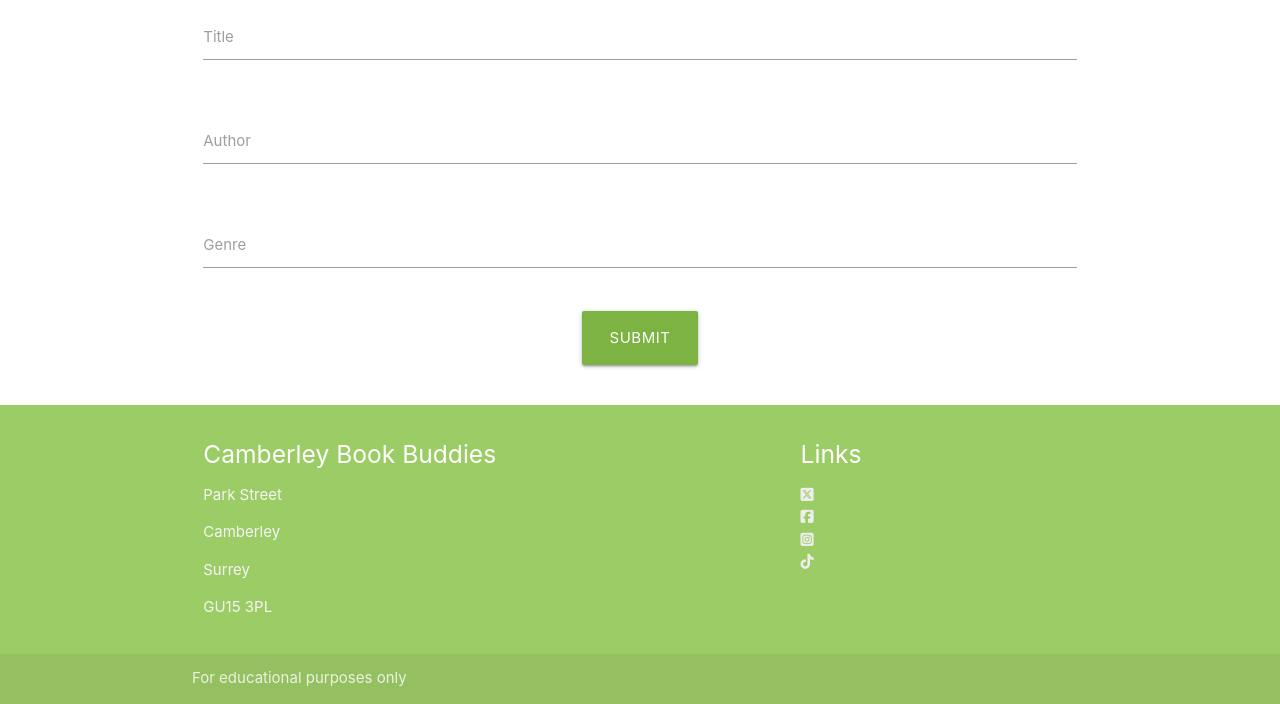
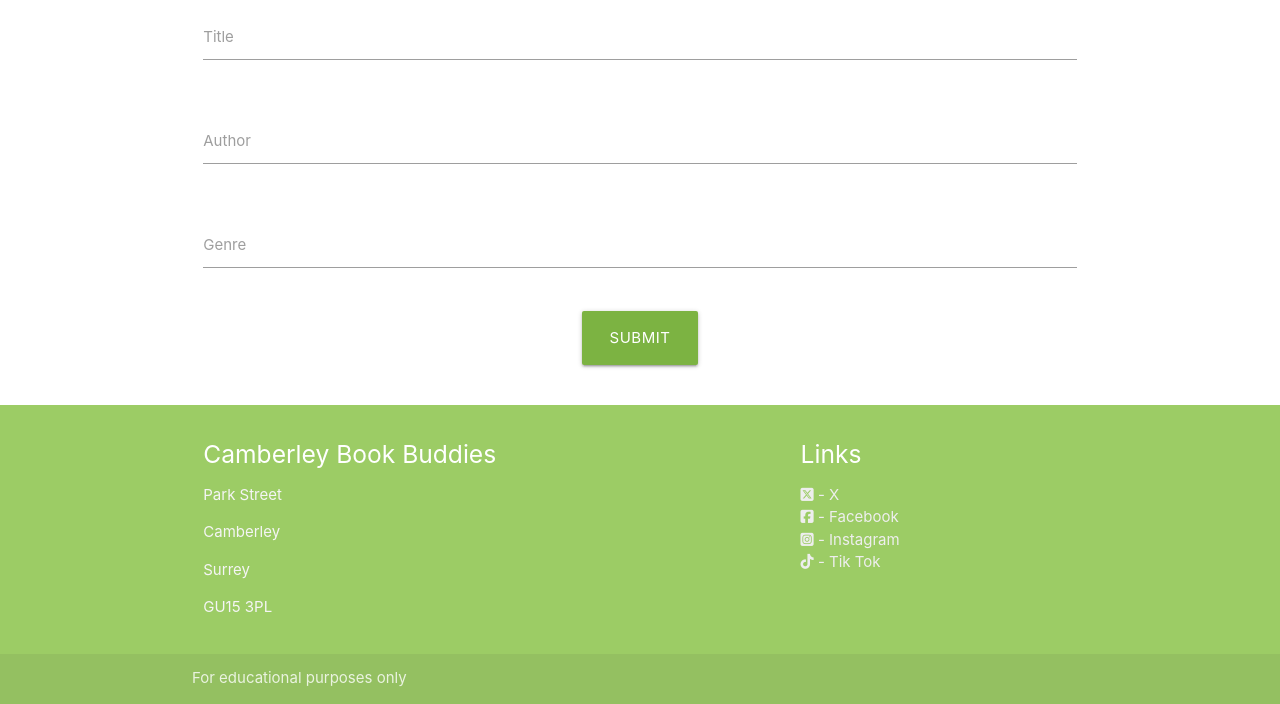
Before and after one commit to JCook22/camberley-book-buddies, a Flask app: page /add_book in a window 1280 px wide. Shown: the part 254-958 px from the top of the page. Run offline with Flask 2, Linux system fonts and the light colour scheme.

Commit message:
Add text to social media links

```diff
--- a/camberleybookbuddies/templates/base.html
+++ b/camberleybookbuddies/templates/base.html
@@ -46,10 +46,10 @@
             <div class="col l4 offset-l2 s12">
               <h5 class="white-text">Links</h5>
               <ul>
-                <li><a class="grey-text text-lighten-3" href=""><i class="fa-brands fa-square-x-twitter"></i></a></li>
-                <li><a class="grey-text text-lighten-3" href=""><i class="fa-brands fa-square-facebook"></i></a></li>
-                <li><a class="grey-text text-lighten-3" href=""><i class="fa-brands fa-square-instagram"></i></a></li>
-                <li><a class="grey-text text-lighten-3" href=""><i class="fa-brands fa-tiktok"></i></a></li>
+                <li><a class="grey-text text-lighten-3" href=""><i class="fa-brands fa-square-x-twitter"></i> - X</a></li>
+                <li><a class="grey-text text-lighten-3" href=""><i class="fa-brands fa-square-facebook"></i> - Facebook</a></li>
+                <li><a class="grey-text text-lighten-3" href=""><i class="fa-brands fa-square-instagram"></i> - Instagram</a></li>
+                <li><a class="grey-text text-lighten-3" href=""><i class="fa-brands fa-tiktok"></i> - Tik Tok</a></li>
               </ul>
             </div>
           </div>
```
